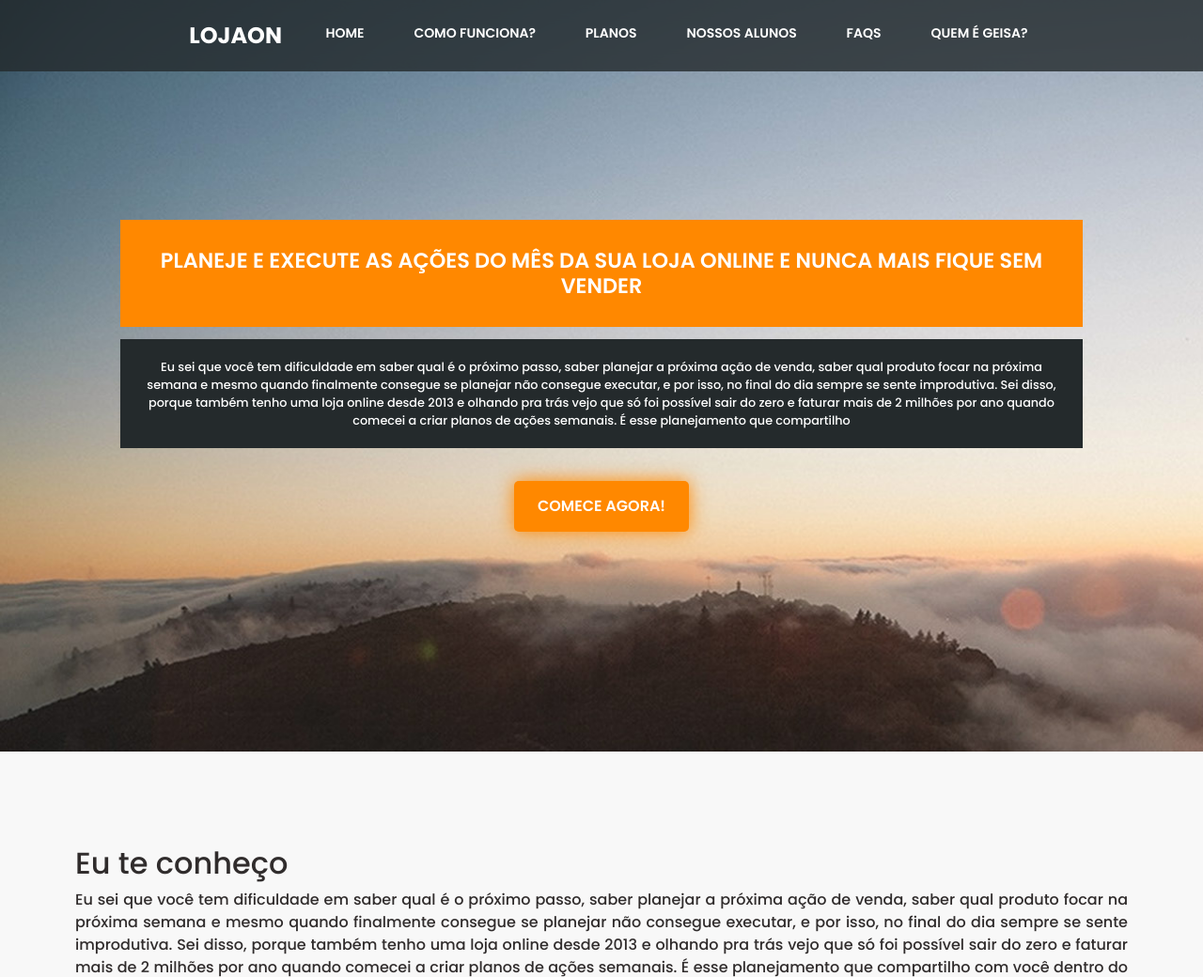
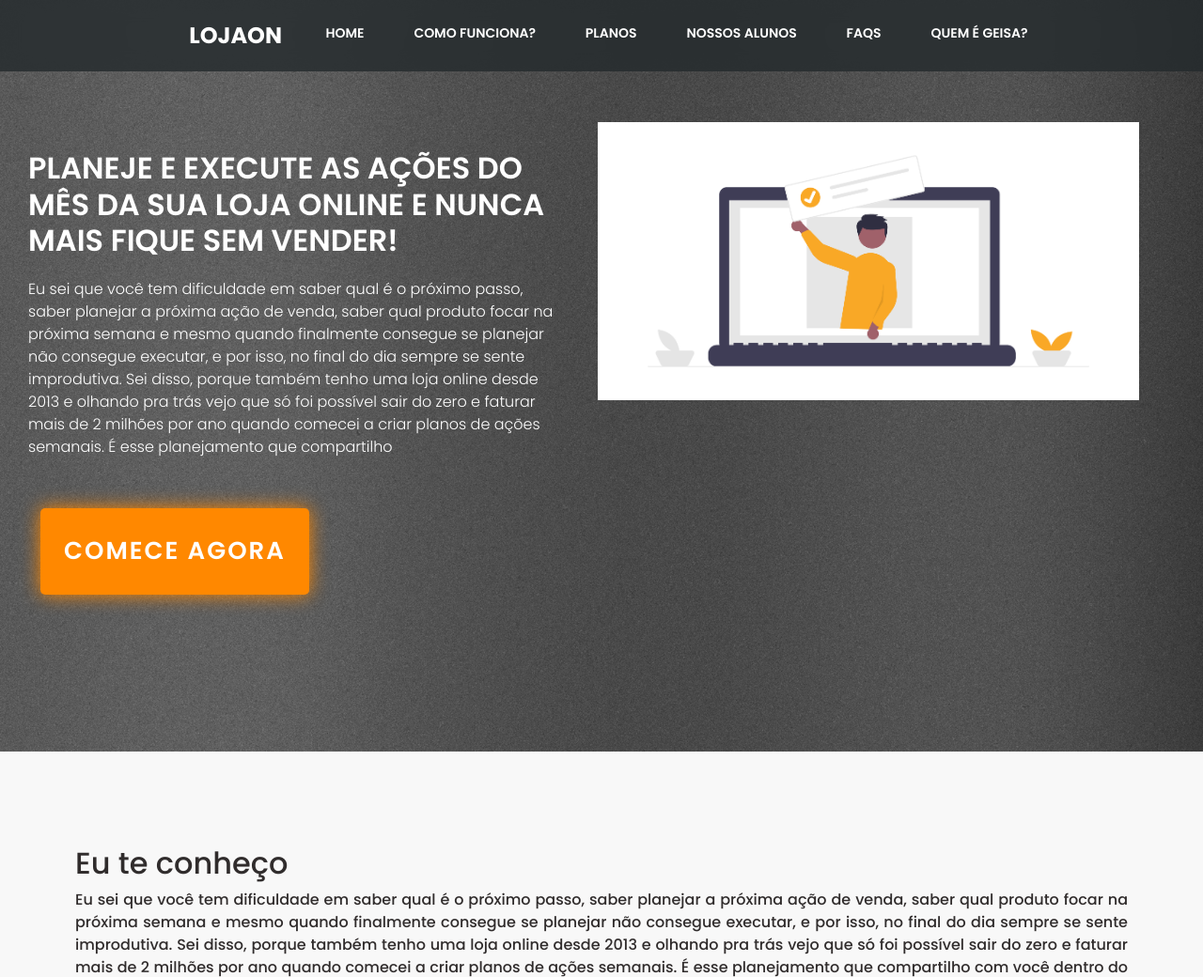
Before and after one commit to Rodrigo-171/Projeto_LojaOn, a PHP site: page / in a window 1280 px wide. Shown: the top 1040 px of the page at 94% size. Run offline with PHP 8.4, Linux system fonts and the light colour scheme; some libraries are stand-ins or nearby versions.

Commit message:
alterando bg e organizando os @media

```diff
--- a/css/estilo.css
+++ b/css/estilo.css
@@ -141,54 +104,64 @@ a:hover{
     width: 100%;
     height: 100vh;
     padding: 100px 0px;
-    text-align: center;
     display: flex;
-    flex-direction: column;
     justify-content: center;
     align-items: center;
-
     background: url(../img/bg.jpg);
     background-size:cover;
 }
 
-@media screen and (max-width: 470px) {
-    .hero{
-        height: auto!important;
-    }
+.hero_div{
+    width: 100%;
+    display: flex;
+}
+
+.title{
+    flex-direction: column;
+    justify-content: flex-end;
+    width: 45%;
+    margin: 30px;
 }
 
 
+
+
 .hero__title {
-    background-color: #ff8800;
-    width: 80%;
+    width: 100%;
     color: white;
-    font-size: 1.4rem;
+    font-size: 2rem;
     font-weight: 600;
-    padding: 30px 20px;
     text-transform: uppercase;
 }
 
 .hero__text {
-    background-color: #242a2c;
-    width: 80%;
-    margin: 5px 30px 35px;
+    width: 100%;
     color: white;
-    padding: 20px;
-    font-size: 0.8rem;
+    font-weight: 300;
+    font-size: 1rem;
+    margin-top: 20px;
+}
+.btn{
+    margin-top: 30px;
 }
 
 .hero__btn {
+    width: 100%;
+    max-width: 100%;
+    height: 5.75rem;
     border: none;
     background-color:#ff8800;
     border-radius: 5px;
-    padding: 15px 25px;
-    display: inline-block;
+    padding: 25px 25px;
+    display: flex;
     color: white;
     text-decoration: none;
-    font-size: 16px;
+    font-size: 1.625rem;
     font-weight: 600;
     text-transform: uppercase;
     box-shadow: 0px 0px 20px #ff8800;
+    align-items: center;
+    letter-spacing: 0.125rem;
 }
 
 .hero__btn:hover {
@@ -196,6 +169,18 @@ a:hover{
     transition: 0.5s;
 }
 
+.hero_image{
+    width: 45%;
+    display: flex;
+    position: relative;
+}
+
+.hero_image img{
+    display: initial;
+    position: absolute;
+    height: auto;
+    width: 100%;
+}
 /*-------- leia mais--------*/
 #mais {
     display: none;
--- a/index.php
+++ b/index.php
@@ -56,8 +56,11 @@
   </header>
 
   <section class="hero">
+    <div class="hero_div">
+
+      <div class="title">
         <h1 class="hero__title">Planeje e execute as ações do mês da sua loja online e nunca mais fique
-      sem vender</h1>
+          sem vender!</h1>
         <p class="hero__text">Eu sei que você tem dificuldade em saber qual é o próximo passo, saber
           planejar a próxima ação de venda, saber qual produto focar na próxima semana e
           mesmo quando finalmente consegue se planejar não consegue executar, e por
@@ -65,7 +68,15 @@
           Sei disso, porque também tenho uma loja online desde 2013 e olhando pra trás
           vejo que só foi possível sair do zero e faturar mais de 2 milhões por ano quando
           comecei a criar planos de ações semanais. É esse planejamento que compartilho</p>
-    <a href="#title_plano" class="hero__btn">COMECE AGORA!</a>
+        <div class="btn">
+          <a href="#title_plano" class="hero__btn">Comece agora</a>
+        </div>
+      </div>
+
+      <div class="hero_image">
+        <img src="img/undraw/undraw2.png" alt="imagem">
+      </div>
+    </div>
   </section>
 
   <div class="container">
```
Also changed, not shown: other parts of css/estilo.css (+108 -88 lines), img/bg.jpg, img/undraw/undraw1.png (added), img/undraw/undraw2.png (added). Lines whose indentation alone changed are shown as unchanged.
